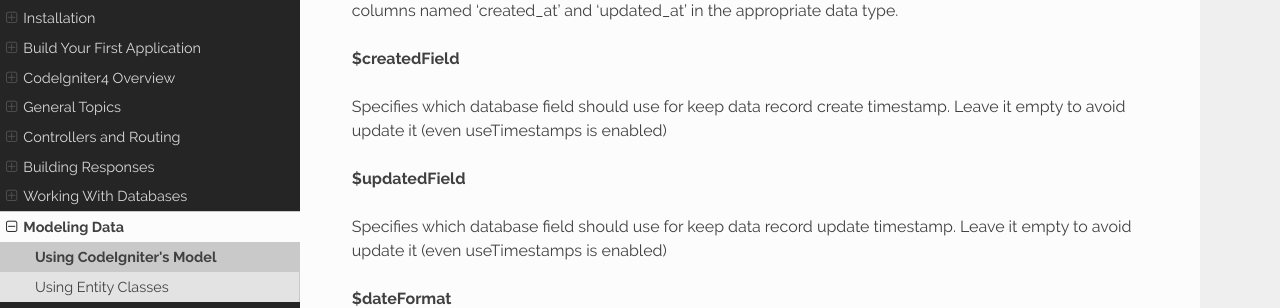
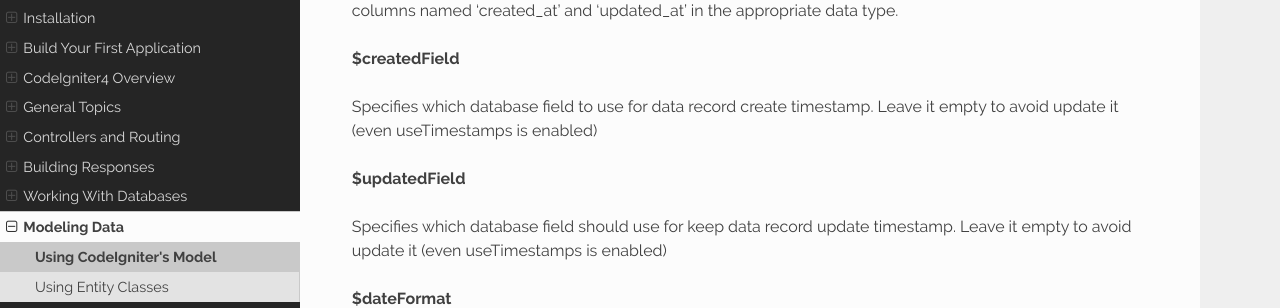
Before and after one commit to NEKOGET/ci4_user_guide_src, a Sphinx documentation site: the page built from source/models/model.rst, in a window 1280 px wide and 900 px high, scrolled down 4446 px. Shown: the part 163-471 px from the top of the window. Built offline with Sphinx 7.4.7 and the Read the Docs theme 2.0.0, drawn with Linux system fonts in a browser that asks for light colours.

Commit message:
Create model.rst
Correction of awkward phrasing.

```diff
--- a/source/models/model.rst
+++ b/source/models/model.rst
@@ -187,7 +187,7 @@ data type.
 
 **$createdField**
 
-Specifies which database field should use for keep data record create timestamp.
+Specifies which database field to use for data record create timestamp.
 Leave it empty to avoid update it (even useTimestamps is enabled)
 
 **$updatedField**
```
